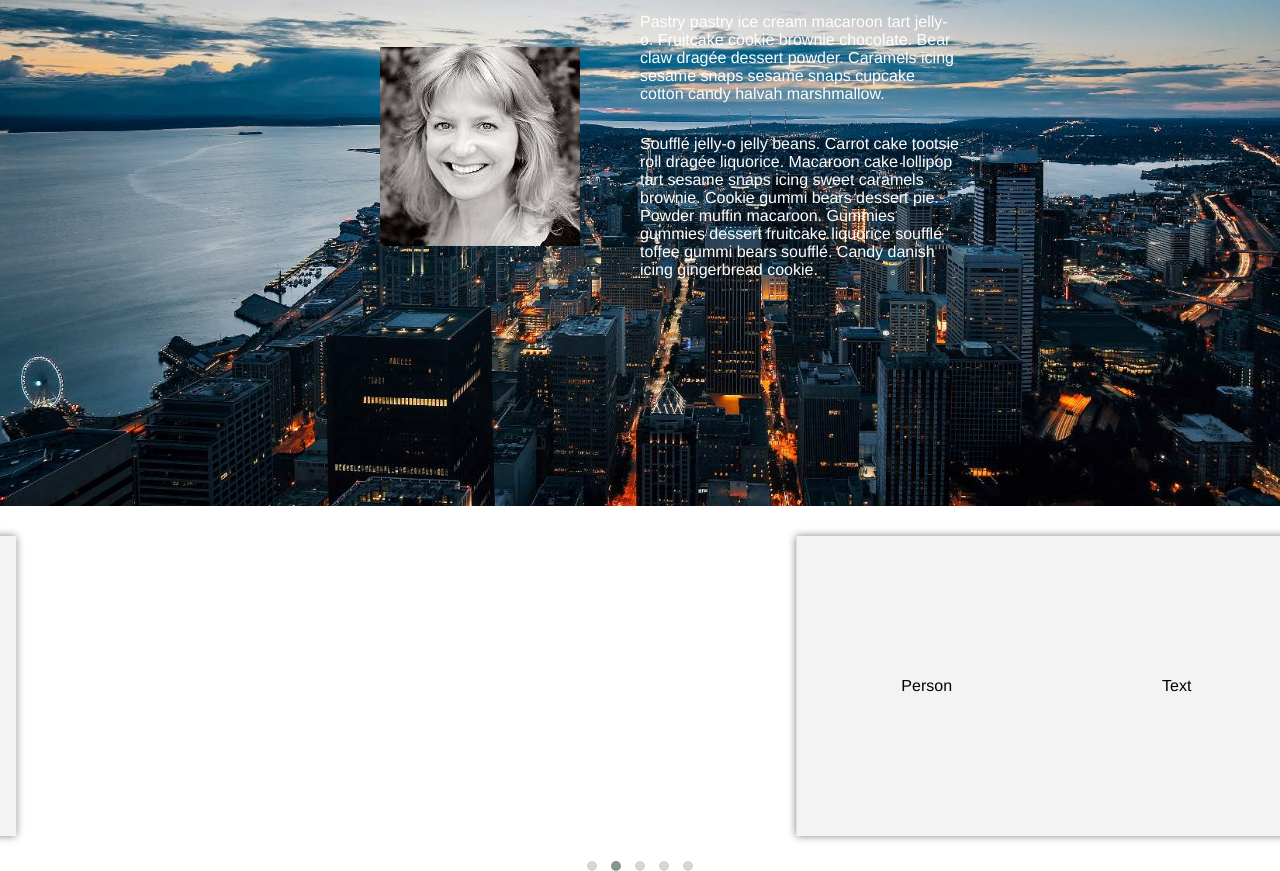
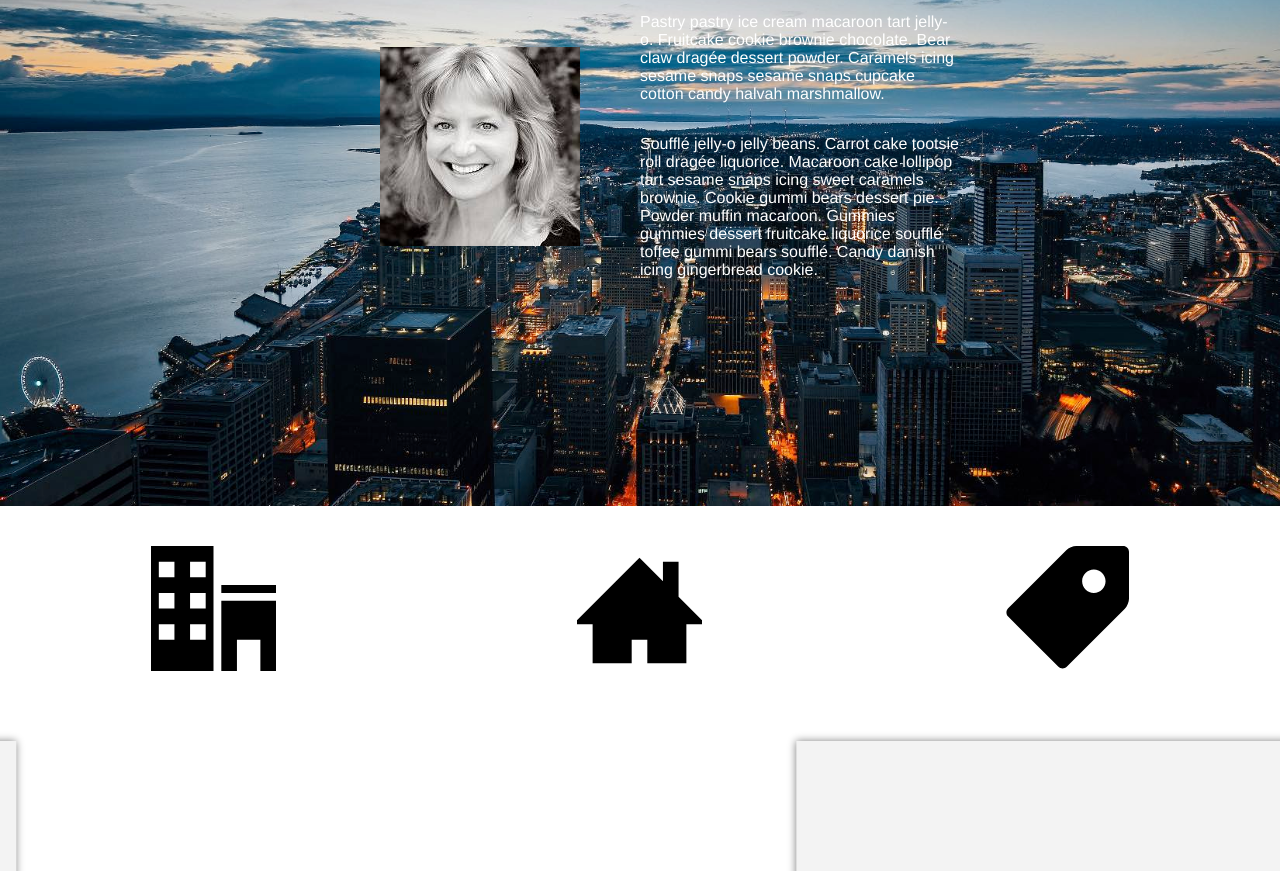
Before and after one commit to muddybeard210/condoqueen, a plain HTML site: page public/index.html in a window 1280 px wide. Shown: the part 294-1165 px from the top of the page. Drawn offline with nearby package versions, Linux system fonts and the light colour scheme; some packages are replaced by stand-ins of ours.

Commit message:
added some svg icons

```diff
--- a/public/index.html
+++ b/public/index.html
@@ -54,6 +54,11 @@
       </div>
     </div>
   </div>
+  <div class="iconsSection flex row space-around">
+    <img src="resources/office.svg" alt="">
+    <img src="resources/home3.svg" alt="">
+    <img src="resources/price-tag.svg" alt="">
+  </div>
   <div class="owl-carousel owl-theme">
     <div class="item">
         <div>Person</div>
--- a/public/main.css
+++ b/public/main.css
@@ -15,12 +15,24 @@ body {
 .flex.column {
     flex-direction: column;
 }
-
+.space-between {
+    justify-content: space-between;
+}
+.space-around {
+    justify-content: space-around;
+}
 .center {
     justify-content: center;
     align-items: center;
 }
-
+.iconsSection {
+    margin-top: 40px;
+    margin-bottom: 40px;
+}
+.iconsSection img {
+    height: 125px;
+    width: 125px;
+}
 .navContainer {
     min-height: 85px;
     width: 100%;
```
Also changed, not shown: public/resources/home3.svg (added), public/resources/office.svg (added), public/resources/price-tag.svg (added).
